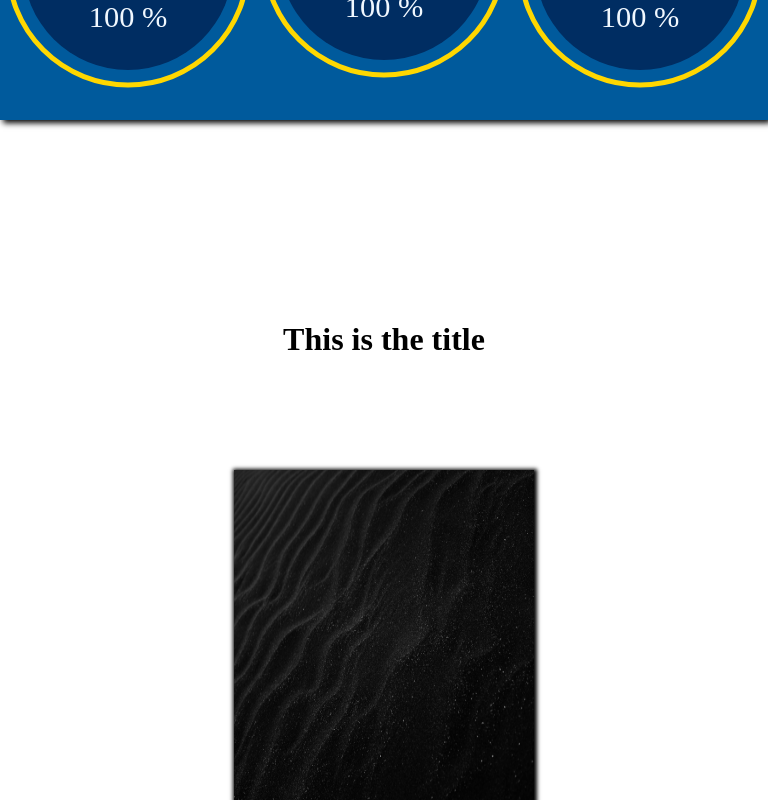
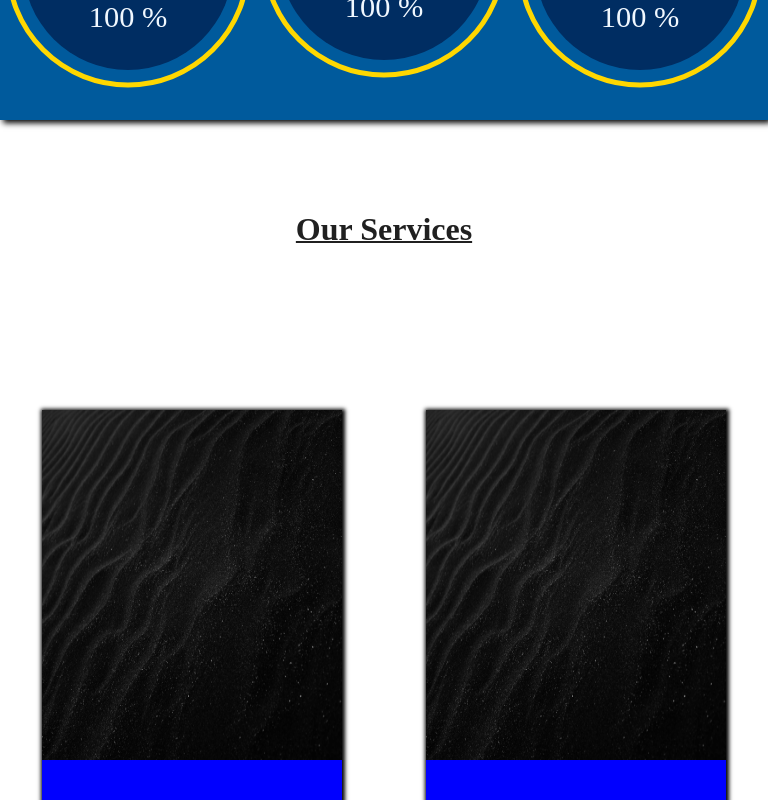
Before and after one commit to Aris-Empanta/Accountant_landing_page, a React (Create React App) app: page / in a window 768 px wide. Shown: the part 1540-2340 px from the top of the page. Built offline with nearby package versions, Linux system fonts and the light colour scheme.

Commit message:
further adjustments

```diff
--- a/src/components/css/CustomerReview.css
+++ b/src/components/css/CustomerReview.css
@@ -1,11 +1,10 @@
-
-
 #linksGrid {
     display: grid;
     grid-template-areas: "header header header"
                          "firstLink secondLink thirdLink";
     top: 480px;
     width: 100vw;
+    height: 650px;
     position: absolute;
     background-color: white;
 }
@@ -17,8 +16,10 @@
 
 #linksTitle {
     grid-area: header;
+    text-decoration: underline 2px;
     justify-self: center;
-    align-self: flex-end;
+    align-self: center;
+    color: #202020;
 }
 
 #firstLink {
@@ -82,12 +83,11 @@
 
 @media (min-width: 721px) and (max-width: 1100px){
     #linksGrid {
-        grid-template-areas: "header"
-                             "firstLink"
-                             "secondLink"
-                             "thirdLink";
+        grid-template-areas: "header header"
+                             "firstLink secondLink"
+                             "thirdLink thirdLink";
 
-        height: 2000px;
+        height: 1300px;
     }
 
 
--- a/src/components/customerReview.js
+++ b/src/components/customerReview.js
@@ -22,7 +22,7 @@ class CustomerReview extends React.Component {
             const windowHeight = window.innerHeight;
             const revealElementsDistance = revealElements[i].getBoundingClientRect().top;
 
-            if(windowHeight >  revealElementsDistance ){
+            if(windowHeight >=  revealElementsDistance ){
               revealElements[i].classList.add("rotateOnX")
             }
           }
@@ -32,7 +32,7 @@ class CustomerReview extends React.Component {
 
     render(){
         return   <div class="customerReview" id="linksGrid">
-                    <h1 id="linksTitle">This is the title</h1>
+                    <h1 id="linksTitle">Our Services</h1>
                     <div id="firstLink" className="portraitLinks"><img id="io" src={io}></img></div>
                     <div id="secondLink" className="portraitLinks"><img id="io" src={io}></img></div>
                     <div id="thirdLink" className="portraitLinks"><img id="io" src={io}></img></div>
```
